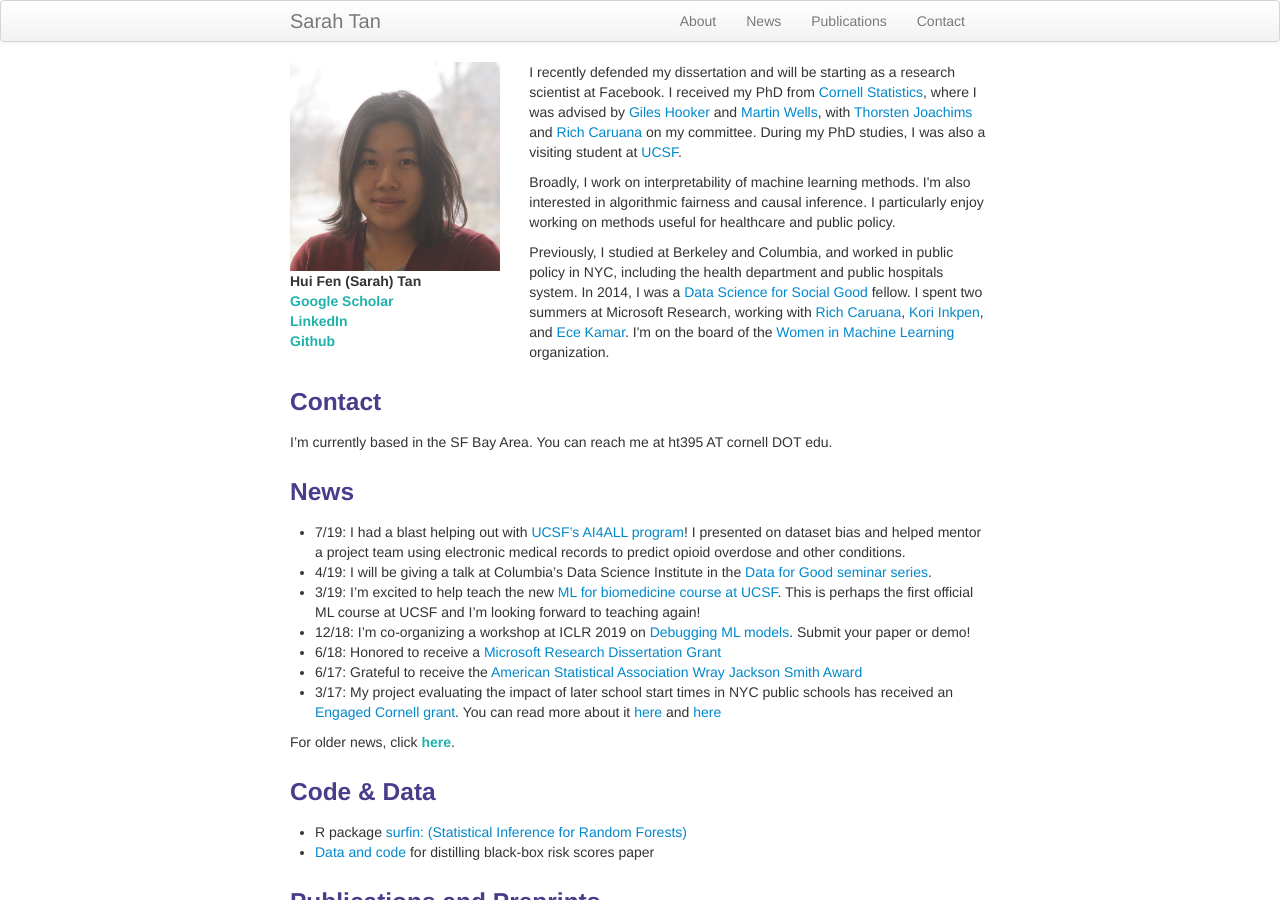
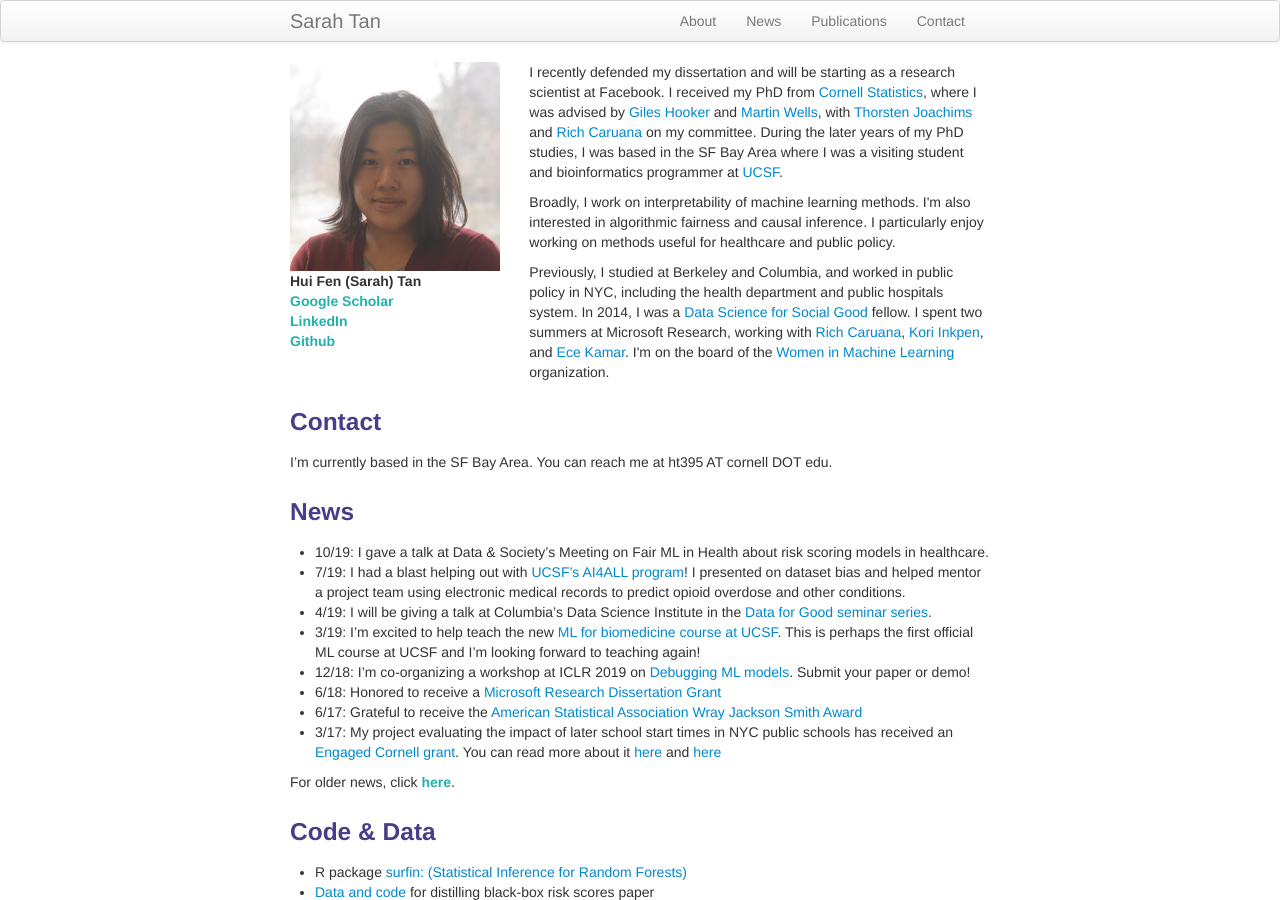
Before and after one commit to shftan/shftan.github.io, a Jekyll site: the page built from index.md, in a window 1280 px wide and 900 px high. Built offline with Jekyll 4.4.1, drawn with Linux system fonts in a browser that asks for light colours.

Commit message:
Update index.md

```diff
--- a/index.md
+++ b/index.md
@@ -18,7 +18,7 @@ keywords: Sarah Tan, Cornell, statistics, interpretability, causal inference, co
         </div>
 
         <div class="span8">
-                <p>I recently defended my dissertation and will be starting as a research scientist at Facebook. I received my PhD from <a href="https://stat.cornell.edu/">Cornell Statistics</a>, where I was advised by <a href="http://faculty.bscb.cornell.edu/~hooker/">Giles Hooker</a> and <a href="https://courses.cit.cornell.edu/mtw1/">Martin Wells</a>, with <a href="https://www.cs.cornell.edu/people/tj/">Thorsten Joachims</a> and <a href="https://www.microsoft.com/en-us/research/people/rcaruana/">Rich Caruana</a> on my committee. During my PhD studies, I was also a visiting student at <a href="https://epibiostat.ucsf.edu/">UCSF</a>.</p>
+                <p>I recently defended my dissertation and will be starting as a research scientist at Facebook. I received my PhD from <a href="https://stat.cornell.edu/">Cornell Statistics</a>, where I was advised by <a href="http://faculty.bscb.cornell.edu/~hooker/">Giles Hooker</a> and <a href="https://courses.cit.cornell.edu/mtw1/">Martin Wells</a>, with <a href="https://www.cs.cornell.edu/people/tj/">Thorsten Joachims</a> and <a href="https://www.microsoft.com/en-us/research/people/rcaruana/">Rich Caruana</a> on my committee. During the later years of my PhD studies, I was based in the SF Bay Area where I was a visiting student and bioinformatics programmer at <a href="https://epibiostat.ucsf.edu/">UCSF</a>.</p>
 
 <p>Broadly, I work on interpretability of machine learning methods. I'm also interested in algorithmic fairness and causal inference. I particularly enjoy working on methods useful for healthcare and public policy.</p>
 
@@ -32,6 +32,7 @@ I'm currently based in the SF Bay Area. You can reach me at ht395 AT cornell DOT
 
 <div class="row-fluid" id="news"><h3>News</h3>
 </div>
+- 10/19: I gave a talk at Data & Society's Meeting on Fair ML in Health about risk scoring models in healthcare.
 - 7/19: I had a blast helping out with [UCSF's AI4ALL program](http://ai4all.ucsf.edu/)! I presented on dataset bias and helped mentor a project team using electronic medical records to predict opioid overdose and other conditions.
 - 4/19: I will be giving a talk at Columbia's Data Science Institute in the [Data for Good seminar series](https://events.columbia.edu/cal/event/eventView.do?href=/public/cals/MainCal/CAL-00bb9e24-69b3e39a-0169-b633b324-000010e3.ics).
 - 3/19: I'm excited to help teach the new [ML for biomedicine course at UCSF](https://ticr.ucsf.edu/courses/machine_learning.html). This is perhaps the first official ML course at UCSF and I'm looking forward to teaching again!
```
